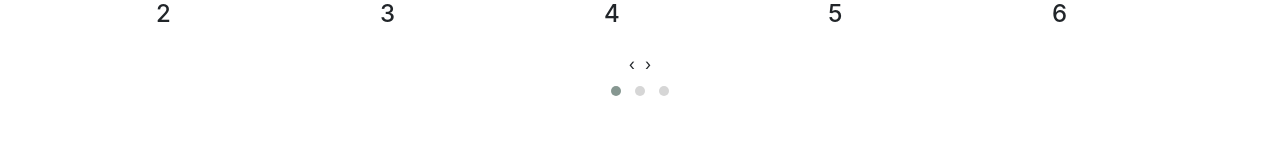
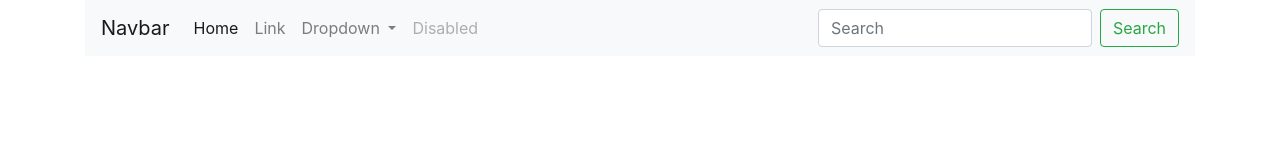
Before and after one commit to amitverma551/fresh, a plain HTML site: page index.html in a window 1280 px wide. Drawn offline with Linux system fonts and the light colour scheme.

Commit message:
add navigation

```diff
--- a/index.html
+++ b/index.html
@@ -5,35 +5,51 @@
 <meta name="viewport" content="width=device-width, initial-scale=1">
 <title>Gourmet Spice</title>
 <link rel="stylesheet" type="text/css" href="css/bootstrap.min.css" />
-<link rel="stylesheet" type="text/css" href="css/owl.theme.default.min.css" />
-<link rel="stylesheet" type="text/css" href="css/owl.carousel.min.css" />
 <link rel="stylesheet" type="text/css" href="css/style.css" />
 </head>
 <body>
 <div class="wrapper">
     <div class="container">
-   <section class="slider">
-       <div class="owl-carousel owl-theme">
-        <div class="item"><h4>1</h4></div>
-        <div class="item"><h4>2</h4></div>
-        <div class="item"><h4>3</h4></div>
-        <div class="item"><h4>4</h4></div>
-        <div class="item"><h4>5</h4></div>
-        <div class="item"><h4>6</h4></div>
-        <div class="item"><h4>7</h4></div>
-        <div class="item"><h4>8</h4></div>
-        <div class="item"><h4>9</h4></div>
-        <div class="item"><h4>10</h4></div>
-        <div class="item"><h4>11</h4></div>
-        <div class="item"><h4>12</h4></div>
-    </div>
-   </section>
+   <nav class="navbar navbar-expand-lg navbar-light bg-light">
+  <a class="navbar-brand" href="#">Navbar</a>
+  <button class="navbar-toggler" type="button" data-toggle="collapse" data-target="#navbarSupportedContent" aria-controls="navbarSupportedContent" aria-expanded="false" aria-label="Toggle navigation">
+    <span class="navbar-toggler-icon"></span>
+  </button>
+
+  <div class="collapse navbar-collapse" id="navbarSupportedContent">
+    <ul class="navbar-nav mr-auto">
+      <li class="nav-item active">
+        <a class="nav-link" href="#">Home <span class="sr-only">(current)</span></a>
+      </li>
+      <li class="nav-item">
+        <a class="nav-link" href="#">Link</a>
+      </li>
+      <li class="nav-item dropdown">
+        <a class="nav-link dropdown-toggle" href="#" id="navbarDropdown" role="button" data-toggle="dropdown" aria-haspopup="true" aria-expanded="false">
+          Dropdown
+        </a>
+        <div class="dropdown-menu" aria-labelledby="navbarDropdown">
+          <a class="dropdown-item" href="#">Action</a>
+          <a class="dropdown-item" href="#">Another action</a>
+          <div class="dropdown-divider"></div>
+          <a class="dropdown-item" href="#">Something else here</a>
+        </div>
+      </li>
+      <li class="nav-item">
+        <a class="nav-link disabled" href="#">Disabled</a>
+      </li>
+    </ul>
+    <form class="form-inline my-2 my-lg-0">
+      <input class="form-control mr-sm-2" type="search" placeholder="Search" aria-label="Search">
+      <button class="btn btn-outline-success my-2 my-sm-0" type="submit">Search</button>
+    </form>
+  </div>
+</nav>
 
     </div>
 </div>
 
 <script type="text/javascript" src="js/jquery.min.js"></script>
-<script type="text/javascript" src="js/owl.carousel.min.js"></script>
 <script type="text/javascript" src="js/main.js"></script>
 </body>
 </html>
```
